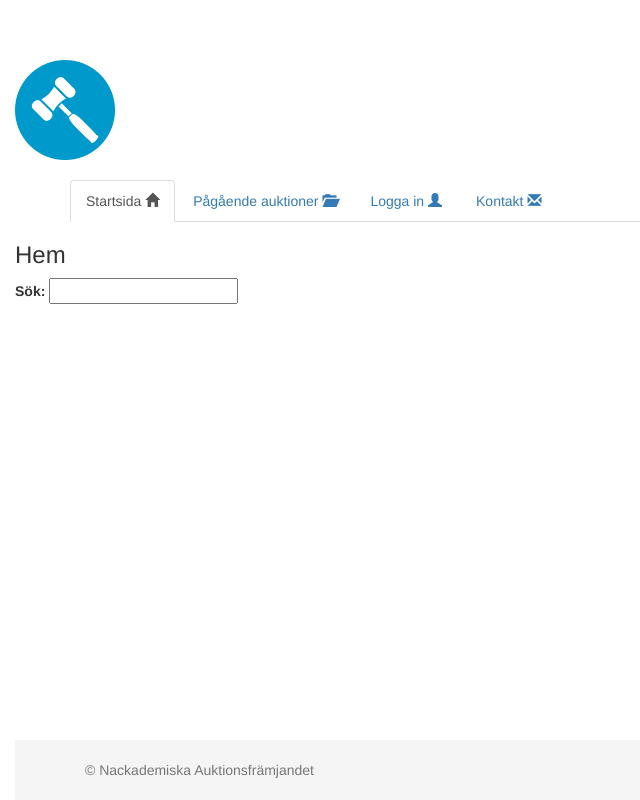
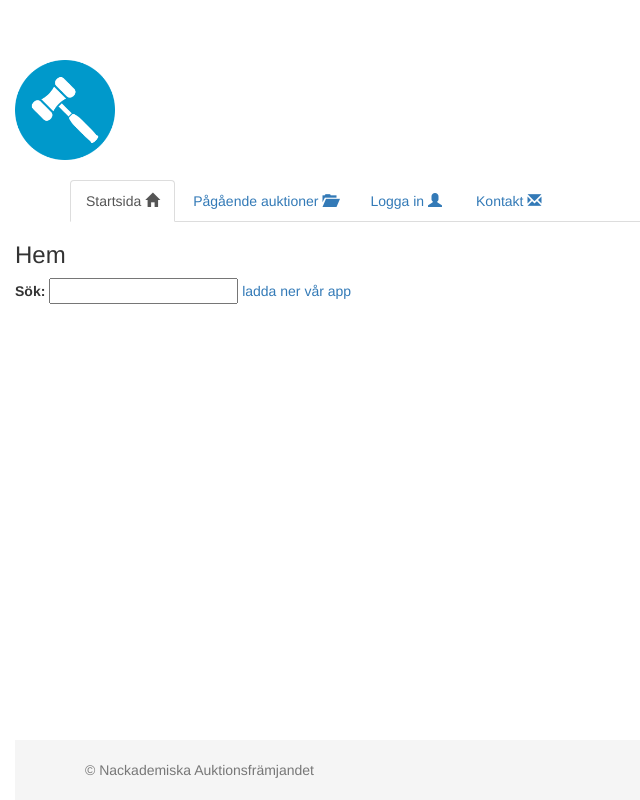
Before and after one commit to KlientutvecklingGrupp2/NackademiskaAuktionsframjandet, a plain HTML site: page index.html in a window 1280 px wide. Shown: the whole page, without its empty margins (0-640 px from the left). Drawn offline with nearby package versions, Linux system fonts and the light colour scheme.

Commit message:
lagt till android appen så man kan ladda ner den

```diff
--- a/index.html
+++ b/index.html
@@ -59,7 +59,12 @@
                 <div class="ui-widget">
                 <label for="tags">Sök: </label>
                 <input id="tags">
+
+                    <a href="gunnars-App.rar">ladda ner vår app</a>
+
                 </div>
+
+
 
 
             </div>
```
Also changed, not shown: 1 other file.
